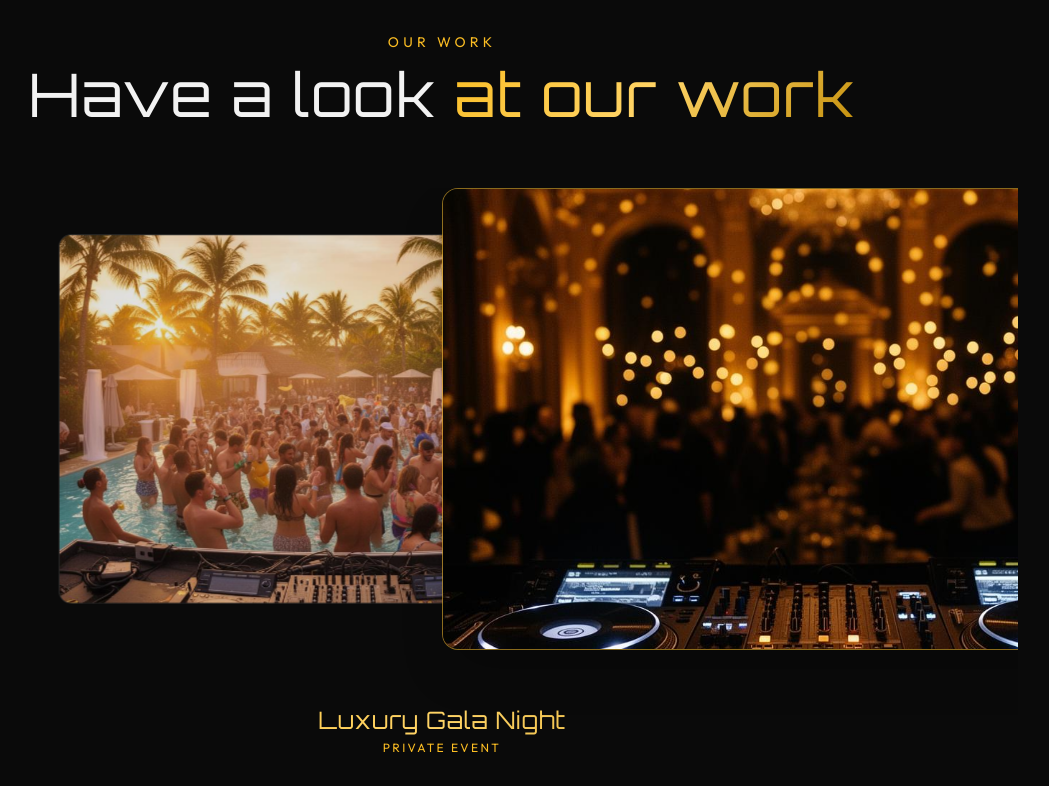
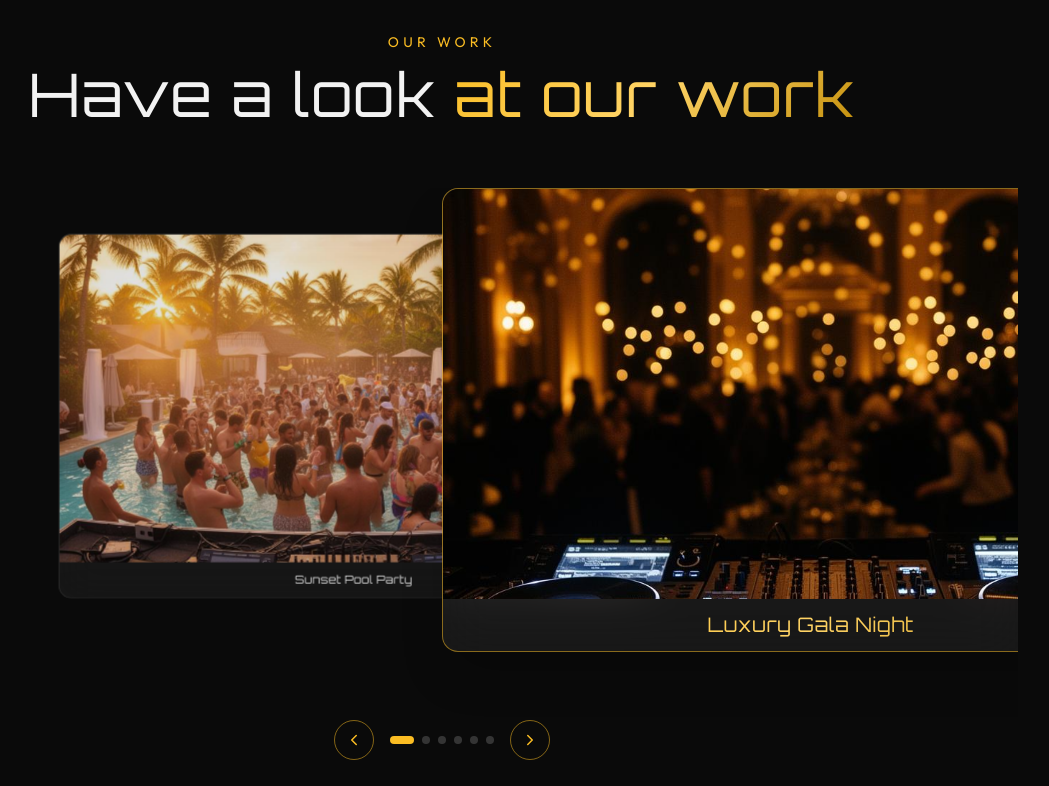
Before and after one commit to iamaloksy/AUDION_PRO, a React (Vite) app: page / in a window 1280 px wide. Shown: the part 2000-2786 px from the top of the page, without its empty margins (198-1247 px from the left). Built offline with nearby package versions, Linux system fonts and the light colour scheme; the HTML template or start-up script is replaced by a standard one.

Commit message:
update ...

```diff
--- a/src/components/FooterSection.tsx
+++ b/src/components/FooterSection.tsx
@@ -27,7 +27,12 @@ const FooterSection = () => {
                   draggable={false}
                 />
               </div>
-              <span className="company-name-font text-2xl gold-text">AUDION PRO</span>
+              <div className="flex flex-col leading-none">
+                <span className="company-name-font text-2xl gold-text">AUDION PRO</span>
+                <span className="text-[10px] uppercase tracking-[0.18em] text-muted-foreground mt-1">
+                  EXPERIENCE EVENTS ELEVATED
+                </span>
+              </div>
             </div>
           </div>
 
--- a/src/components/Navbar.tsx
+++ b/src/components/Navbar.tsx
@@ -2,7 +2,6 @@ import { useState, useEffect } from "react";
 import { motion, AnimatePresence } from "framer-motion";
 import { Menu, X } from "lucide-react";
 import { Link, useLocation } from "react-router-dom";
-import logo1 from "@/assets/logo1.png";
 
 const sectionLinks = [
   { label: "Portfolio", href: "#portfolio" },
@@ -57,14 +56,19 @@ const Navbar = () => {
               aria-hidden="true"
             >
               <img
-                src={logo1}
+                src="/favicon.ico"
                 alt="AUDION PRO logo"
                 className="h-14 w-14 md:h-14 md:w-14 object-cover rounded-full"
                 draggable={false}
               />
             </motion.div>
 
-            <span className="company-name-font text-xl gold-text">AUDION PRO</span>
+            <div className="flex flex-col leading-none">
+              <span className="company-name-font text-xl gold-text">AUDION PRO</span>
+              <span className="text-[10px] uppercase tracking-[0.18em] text-muted-foreground mt-1">
+                EXPERIENCE EVENTS ELEVATED
+              </span>
+            </div>
           </a>
 
           {/* Desktop Nav */}
--- a/src/components/PortfolioSection.tsx
+++ b/src/components/PortfolioSection.tsx
@@ -136,29 +136,26 @@ const PortfolioSection = () => {
                   style={{ pointerEvents: "auto" }}
                 >
                   <article
-                    className={`relative overflow-hidden rounded-2xl glass-card cursor-pointer transition-all duration-300 ${
+                    className={`relative rounded-2xl glass-card cursor-pointer transition-all duration-300 ${
                       isCenter ? "border gold-border shadow-2xl" : "opacity-90"
                     }`}
                   >
                     <img
                       src={slide.src}
                       alt={slide.title}
-                      className="w-full object-cover h-[280px] sm:h-[360px] md:h-[460px]"
+                      className="w-full object-cover h-[250px] sm:h-[320px] md:h-[410px] rounded-t-2xl"
                       loading="lazy"
                     />
+
+                    <div className="px-4 py-3 text-center">
+                      <p className={`font-display tracking-wide ${isCenter ? "text-base md:text-xl gold-text" : "text-xs md:text-sm text-foreground"}`}>
+                        {slide.title}
+                      </p>
+                    </div>
                   </article>
                 </motion.a>
               );
             })}
-          </div>
-
-          <div className="pt-4 text-center">
-            <p className="font-display tracking-wide text-lg md:text-2xl gold-text">
-              {images[current].title}
-            </p>
-            <p className="uppercase mt-1 text-[10px] md:text-xs text-accent tracking-[0.2em]">
-              {images[current].category}
-            </p>
           </div>
 
           <div className="flex justify-center gap-4 mt-8">
--- a/src/pages/Services.tsx
+++ b/src/pages/Services.tsx
@@ -105,17 +105,17 @@ const Services = () => {
             initial={{ opacity: 0, y: 20 }}
             animate={{ opacity: 1, y: 0 }}
             transition={{ duration: 0.6 }}
-            className="text-accent uppercase tracking-[0.3em] text-sm md:text-base mb-4"
+            className="font-display text-5xl sm:text-6xl md:text-7xl tracking-wide "
           >
-            What We Offer
+            Services
           </motion.p>
           <motion.h1
             initial={{ opacity: 0, y: 30 }}
             animate={{ opacity: 1, y: 0 }}
             transition={{ duration: 0.75, delay: 0.1 }}
-            className="font-display text-5xl sm:text-6xl md:text-7xl tracking-wide"
+            className="text-accent uppercase tracking-[0.3em] text-sm md:text-base mb-4"
           >
-            Services <span className="gold-text">We Offer</span>
+            We Offer <span className="gold-text"></span>
           </motion.h1>
           <motion.p
             initial={{ opacity: 0, y: 20 }}
```
